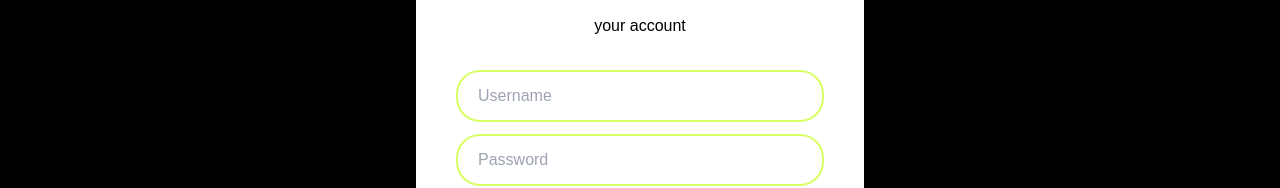
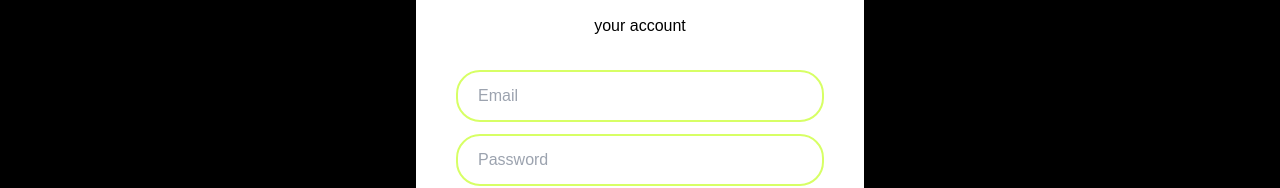
Before and after one commit to iMADi-ARCH/tdhwebsite-react, a React (Vite) app: page /login in a window 1280 px wide. Shown: the part 382-570 px from the top of the page. Built offline with nearby package versions, Linux system fonts and the light colour scheme; a web font is replaced by a local one.

Commit message:
Update login.jsx

```diff
--- a/src/routes/login.jsx
+++ b/src/routes/login.jsx
@@ -1,7 +1,39 @@
-import React from "react";
+import React, { useState } from "react";
 import InputField from "../components/ui/InputField";
 
 const Login = () => {
+  const initialDetails = {
+    email: "",
+    password: "",
+  };
+  const [loginDetails, setloginDetails] = useState(initialDetails);
+  const onDetailsChange = (event) => {
+    setloginDetails({
+      ...loginDetails,
+      [event.target.name]: event.target.value,
+    });
+  };
+  const handleSubmit = async (event) => {
+    event.preventDefault();
+    const response = await fetch("http://localhost:5000/api/studentLogin", {
+      method: "POST",
+      headers: {
+        "Content-Type": "application/json",
+      },
+      body: JSON.stringify({
+        email: loginDetails.email,
+        password: loginDetails.password,
+      }),
+    });
+
+    const json = await response.json();
+    //console.log(json);
+
+    if (!json.success) alert("Enter Valid Credentials");
+    else {
+      localStorage.setItem("authToken", json.authToken);
+    }
+  };
   return (
     <section className="px-5 bg-black text-white flex flex-col items-center justify-center text-left py-32 gap-5 min-h-screen">
       <div className="max-w-screen-xl w-full mx-auto flex flex-col gap-10 items-start justify-center">
@@ -9,12 +41,28 @@ const Login = () => {
           <h1 className="text-4xl mb-3">Login</h1>
           <p className="text-lg">Welcome to TDH</p>
           <span className="text-base mb-5">your account</span>
-          <InputField placeholder={"Username"} />
-          <InputField placeholder={"Password"} type="password" />
-          <button className="px-10 py-3 rounded-full bg-[#D7FF65]">
+          <input
+            className="w-full rounded-3xl px-5 py-3 bg-white border-2 border-[#D7FF65]"
+            placeholder={"Email"}
+            name="email"
+            value={loginDetails.email}
+            onChange={onDetailsChange}
+          />
+          <input
+            className="w-full rounded-3xl px-5 py-3 bg-white border-2 border-[#D7FF65]"
+            placeholder={"Password"}
+            type="password"
+            name="password"
+            value={loginDetails.password}
+            onChange={onDetailsChange}
+          />
+          <button
+            className="px-10 py-3 rounded-full bg-[#D7FF65]"
+            onClick={handleSubmit}
+          >
             Log In
           </button>
-          <div class="flex gap-5">
+          <div className="flex gap-5">
             <a href="#">fb</a>
             <a href="#">tw</a>
             <a href="#">go</a>
```
